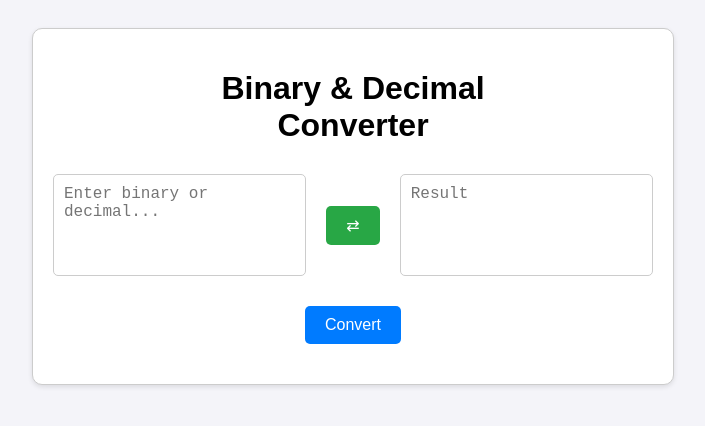
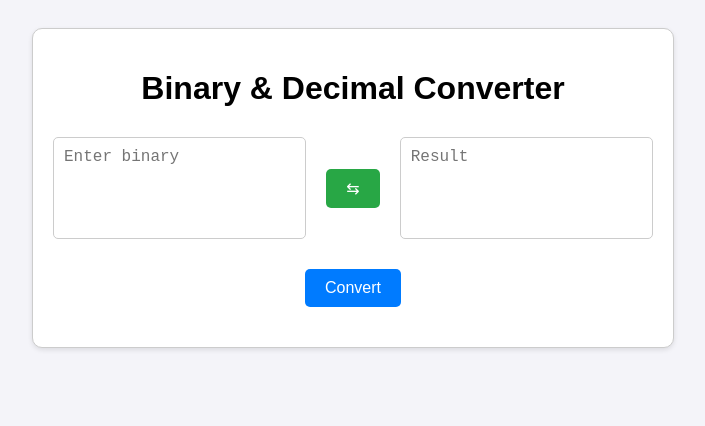
Before and after one commit to VrgiPramudya/convert-numerik, a plain HTML site: page index.html in a window 1280 px wide. Shown: the whole page, without its empty margins (287-992 px from the left). Drawn offline with Linux system fonts and the light colour scheme.

Commit message:
modify html

```diff
--- a/index.html
+++ b/index.html
@@ -9,16 +9,15 @@
 </head>
 <body>
     <div class="container">
-        <h1>Binary & Decimal <br> Converter</h1>
+        <h1>Binary & Decimal Converter</h1>
 
         <div class="input-area">
-            <textarea id="inputArea" placeholder="Enter binary or decimal..."></textarea>
-            <button class="reverse-button" onclick="reverseConversion()">⇄</button>
+            <textarea id="inputArea" placeholder="Enter binary"></textarea>
+            <button class="reverse-button" onclick="reverseConversion()">&#8646;</button>
             <textarea id="outputArea" placeholder="Result" readonly></textarea>
         </div>
 
         <button onclick="convert()">Convert</button>
-
         <div class="result" id="errorMessage"></div>
     </div>
 
```
